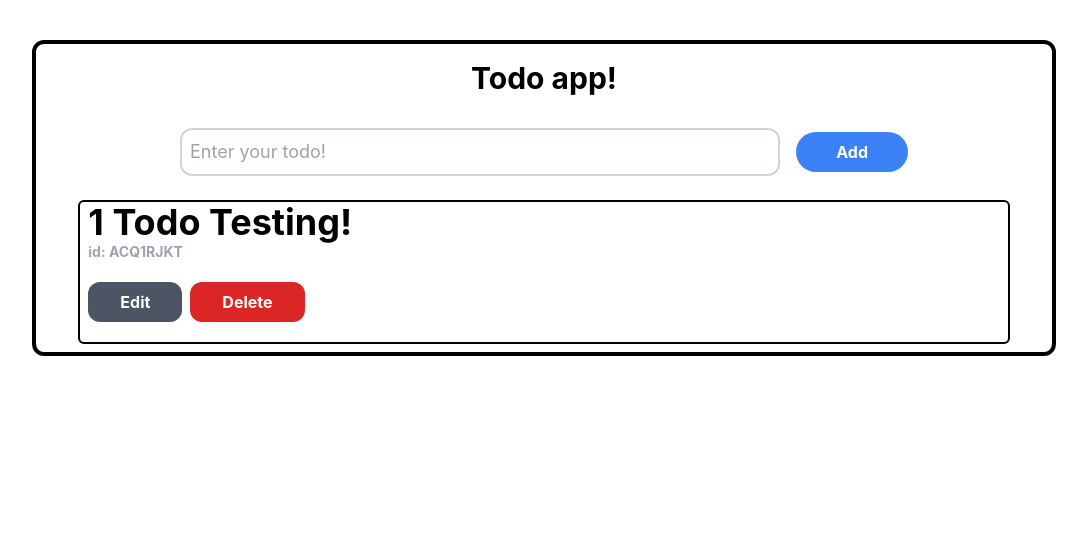
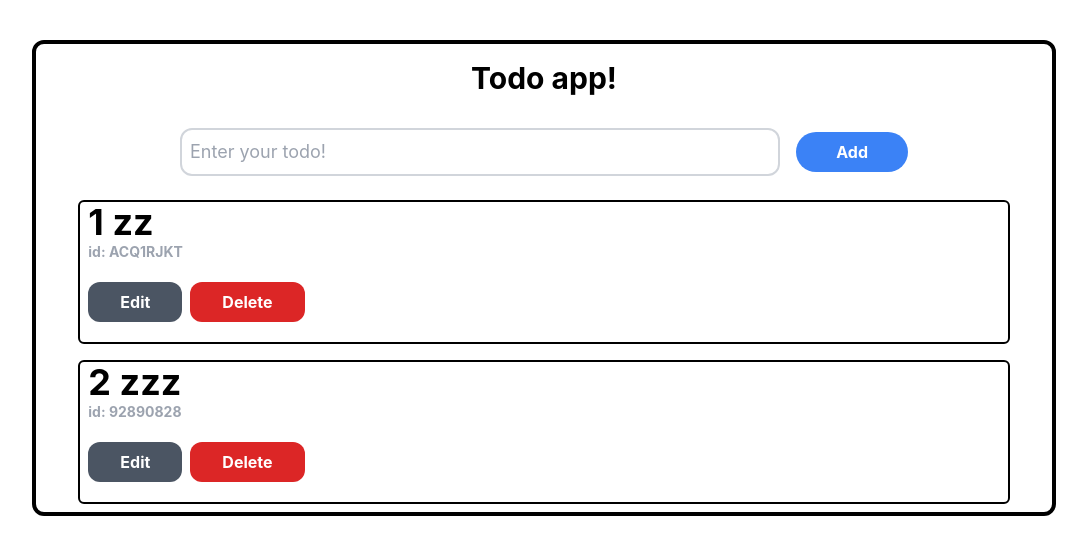
Before and after one commit to JhonMohonrey/Todo-v1, a React (Vite) app: page / in a window 1280 px wide. Shown: the top 554 px of the page, without its empty margins (96-1183 px from the left). Built offline with nearby package versions, Linux system fonts and the light colour scheme.

Commit message:
Updated 6

```diff
--- a/src/Todo.jsx
+++ b/src/Todo.jsx
@@ -35,10 +35,15 @@ function Todo(props) {
     //Default Todo
     let [todo, setTodo] = React.useState([
         {
-            todo: "Todo Testing!",
+            todo: "zz",
             id: newID,
             editState: false,
-        }
+        },
+        {
+            todo: "zzz",
+            id: "92890828",
+            editState: false,
+        },
     ])
 
     //Check if its duplicate
@@ -80,32 +85,38 @@ function Todo(props) {
 
         setTodo(data => {
             return data.map(prev => {
-                let x = newEditTodo.trim() ? newEditTodo : prev.todo
-
-                console.log("s",newEditTodo.trim())
-                console.log("x Result", x)
-                console.log("meow", !dataTodo.has(x))
+                let x = newEditTodo.trim() ? newEditTodo : null
+                let data = x !== null ? newEditTodo : prev.todo
+                let filter = !dataTodo.has(data) ? data : prev.todo
 
                 return prev.id === id ?
                 {
                     ...prev,
-                    todo: !dataTodo.has(x) ? x : prev.todo,
+                    todo: `${filter}`,
                     editState: !prev.editState,
                 } : prev
             })
         })
+        setNewEditTodo("")
     }
+    console.log("Top test test", dataTodo)
+    dataTodo.delete("zzz")
+
+    console.log("Bottom test", dataTodo)
 
     //Function for delete
     const deleteBtn = (id) => {
-        console.log("Delete", dataTodo)
+        // console.log("Delete", dataTodo)
+
         setTodo(prev => {
             return prev.filter(data => {
-                dataTodo.delete(data.todo)
+                // dataTodo.delete(data.todo)
                 return data.id === id ? null : data
             })
         })
         // console.log("deh", [...dataTodo])
+
+        console.log(dataTodo)
 
     }
     // console.log("state ", todo)
```
